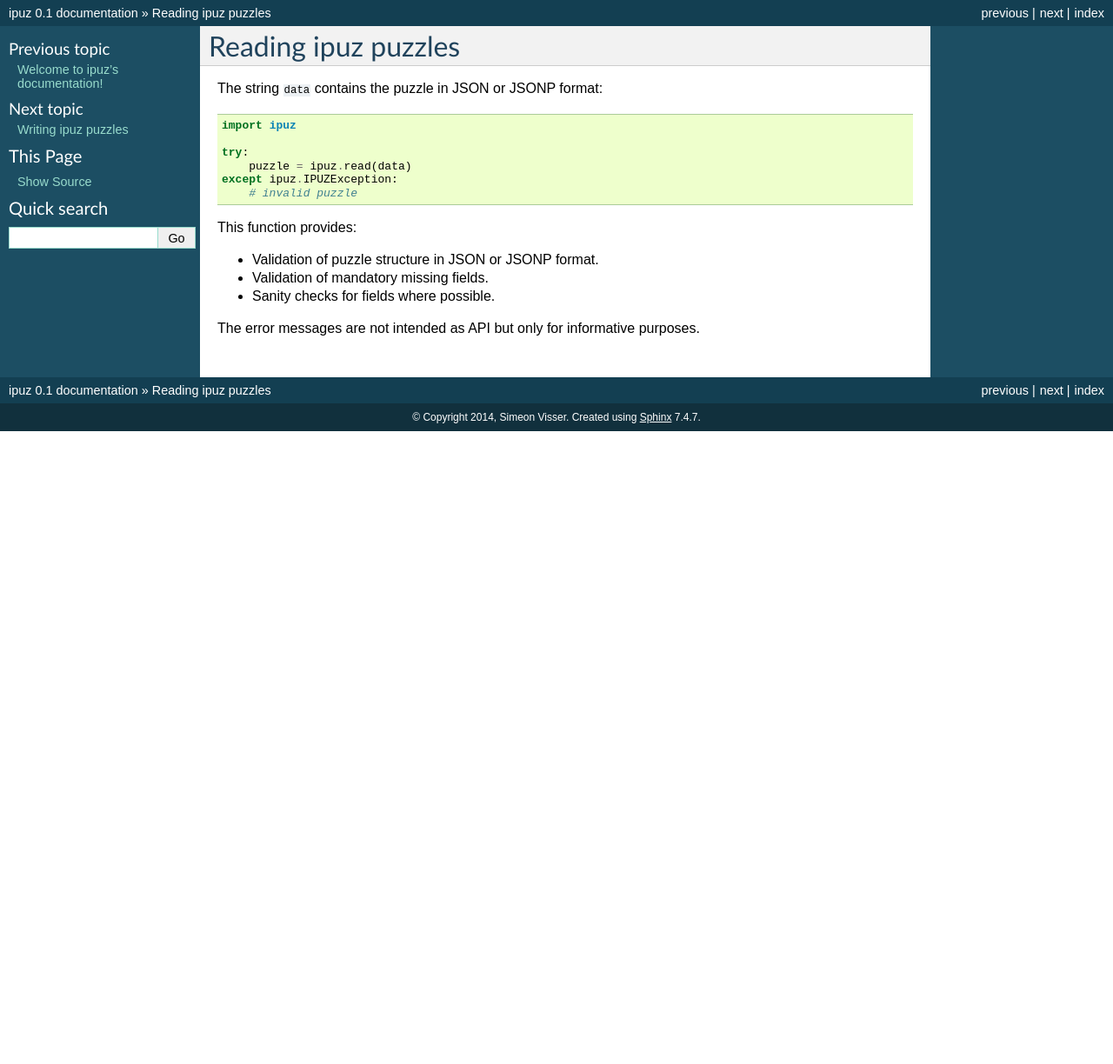
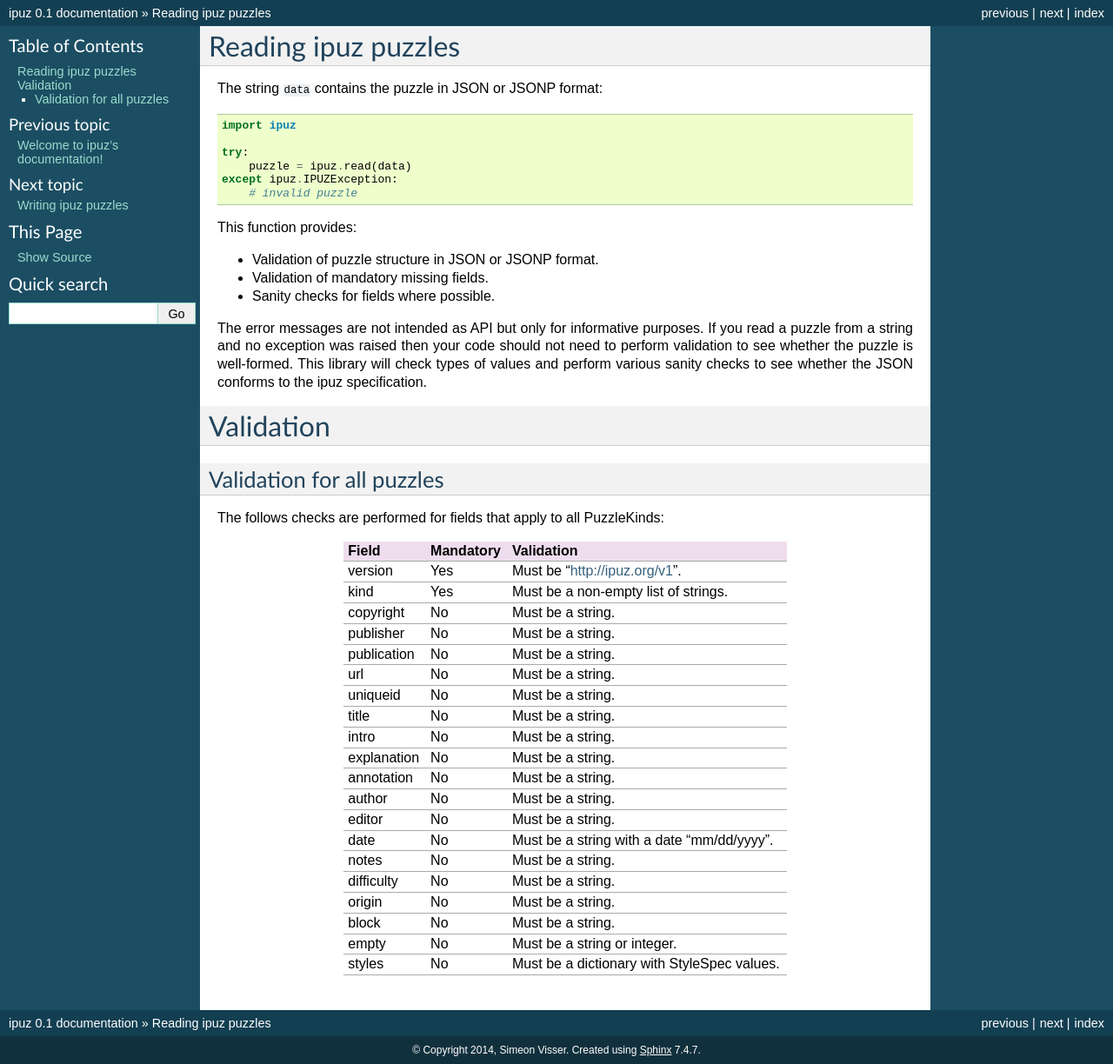
Before and after one commit to svisser/ipuz, a Sphinx documentation site: the page built from docs/reading.rst, in a window 1280 px wide. Shown: the whole page at 87% size. Built offline with Sphinx 7.4.7, drawn with Linux system fonts in a browser that asks for light colours; before the commit the page ends 900 px from its top, so only the background shows below that.

Commit message:
Added basic documentation about common puzzle values

```diff
--- a/docs/reading.rst
+++ b/docs/reading.rst
@@ -19,3 +19,40 @@ This function provides:
 * Sanity checks for fields where possible.
 
 The error messages are not intended as API but only for informative purposes.
+If you read a puzzle from a string and no exception was raised then your code
+should not need to perform validation to see whether the puzzle is well-formed.
+This library will check types of values and perform various sanity checks to
+see whether the JSON conforms to the ipuz specification.
+
+Validation
+==========
+
+Validation for all puzzles
+--------------------------
+
+The follows checks are performed for fields that apply to all PuzzleKinds:
+
+===========  =========  ===============================================
+Field        Mandatory  Validation
+===========  =========  ===============================================
+version      Yes        Must be "http://ipuz.org/v1".
+kind         Yes        Must be a non-empty list of strings.
+copyright    No         Must be a string.
+publisher    No         Must be a string.
+publication  No         Must be a string.
+url          No         Must be a string.
+uniqueid     No         Must be a string.
+title        No         Must be a string.
+intro        No         Must be a string.
+explanation  No         Must be a string.
+annotation   No         Must be a string.
+author       No         Must be a string.
+editor       No         Must be a string.
+date         No         Must be a string with a date "mm/dd/yyyy".
+notes        No         Must be a string.
+difficulty   No         Must be a string.
+origin       No         Must be a string.
+block        No         Must be a string.
+empty        No         Must be a string or integer.
+styles       No         Must be a dictionary with StyleSpec values.
+===========  =========  ===============================================
```
